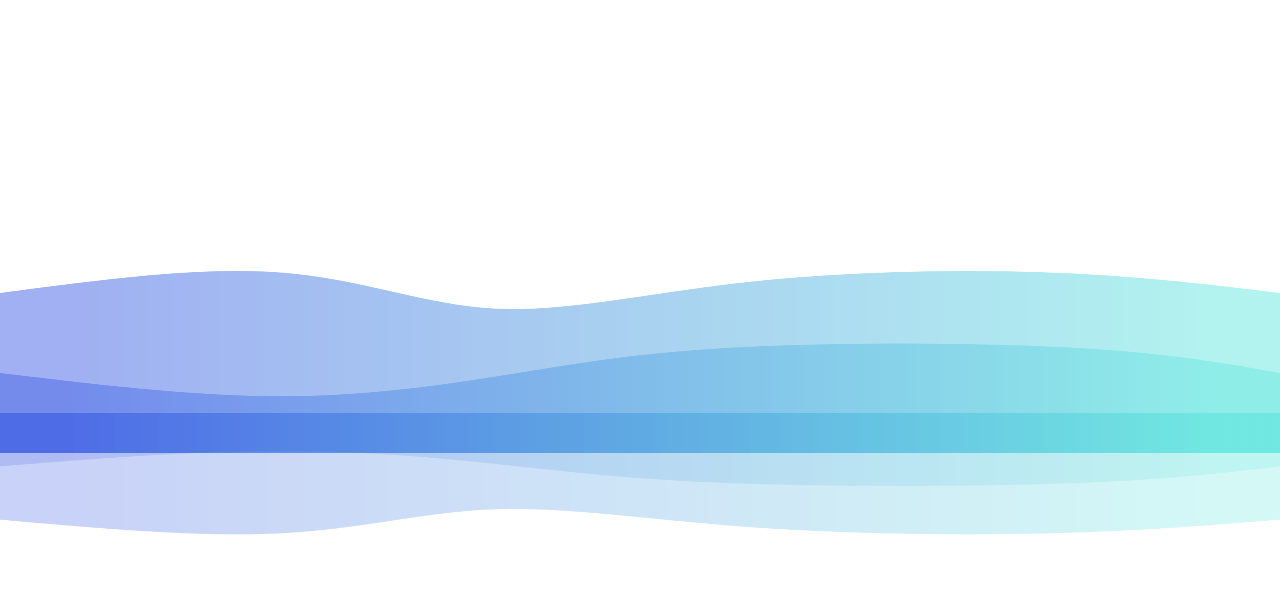
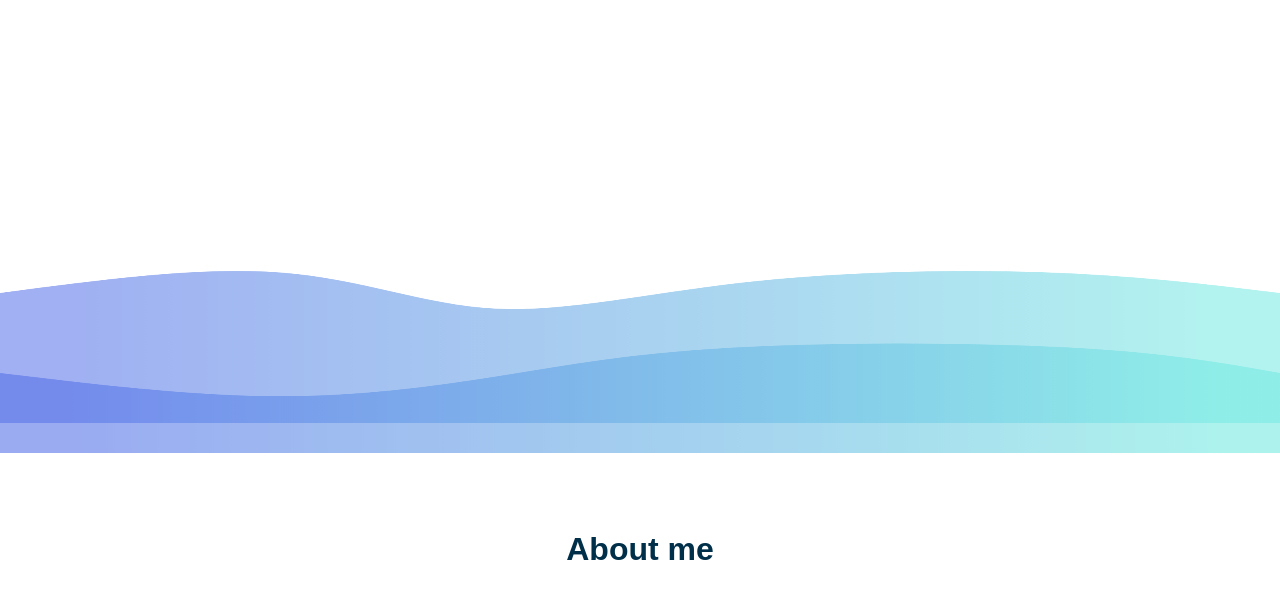
Before and after one commit to RidhikGovind/Ridhik-portfolio, a plain HTML site: page index.html in a window 1280 px wide. Shown: the part 347-941 px from the top of the page. Drawn offline with Linux system fonts and the light colour scheme.

Commit message:
update: UI

```diff
--- a/index.html
+++ b/index.html
@@ -52,11 +52,10 @@
     <h3>I love to code and design web apps and websites.</h3>
 
     <img class="waves-home" src="icon/waves.png" alt="" />
+    <img class="waves-about" src="icon/waves.png" alt="" />
   </section>
-
-
   <section id="about">
-    <img class="waves-about" src="icon/waves.png" alt="" />
+    <div class="blank-div"></div>
     <div class="about-content">
       <h2>About me</h2>
       <h3>
--- a/style.css
+++ b/style.css
@@ -240,10 +240,21 @@ ul {
 
 }
 
+.blank-div{
+  height: 100px;
+  width: 100%;
+  /* border: 2px solid black; */
+  position: absolute;
+  top: -30px;
+  left: 0;
+  background: rgba(253, 253, 253, 0.144);
+  background-blend-mode: lighten;
+  border-top: 30px solid rgba(245, 245, 245, 0.157)
+}
 .waves-about {
   position: absolute;
   opacity: 0.4;
-  top: -40px;
+  top: -30px;
   left: 0;
   max-width: 100%;
   width: 100%;
@@ -264,7 +275,7 @@ ul {
   padding: 0 2rem;
   line-height: 2rem;
   padding: 0 3rem;
-  padding-top: 9rem;
+  padding-top: 5rem;
 
 }
 
```
